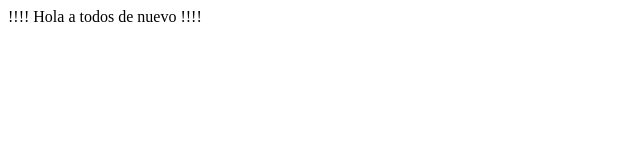
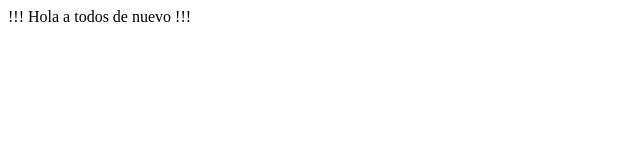
Before and after one commit to crypto-student-michel/CURSO-PRIMERA, a plain HTML site: page index.html in a window 1280 px wide. Shown: the full height of the page, 0-640 px from the left. Drawn offline with Linux system fonts and the light colour scheme.

Commit message:
tercer cambio

```diff
--- a/index.html
+++ b/index.html
@@ -7,6 +7,6 @@
         <title>Document</title>
     </head>
     <body>
-        !!!! Hola a todos de nuevo !!!!
+        !!! Hola a todos de nuevo !!!
     </body>
 </html>
```
